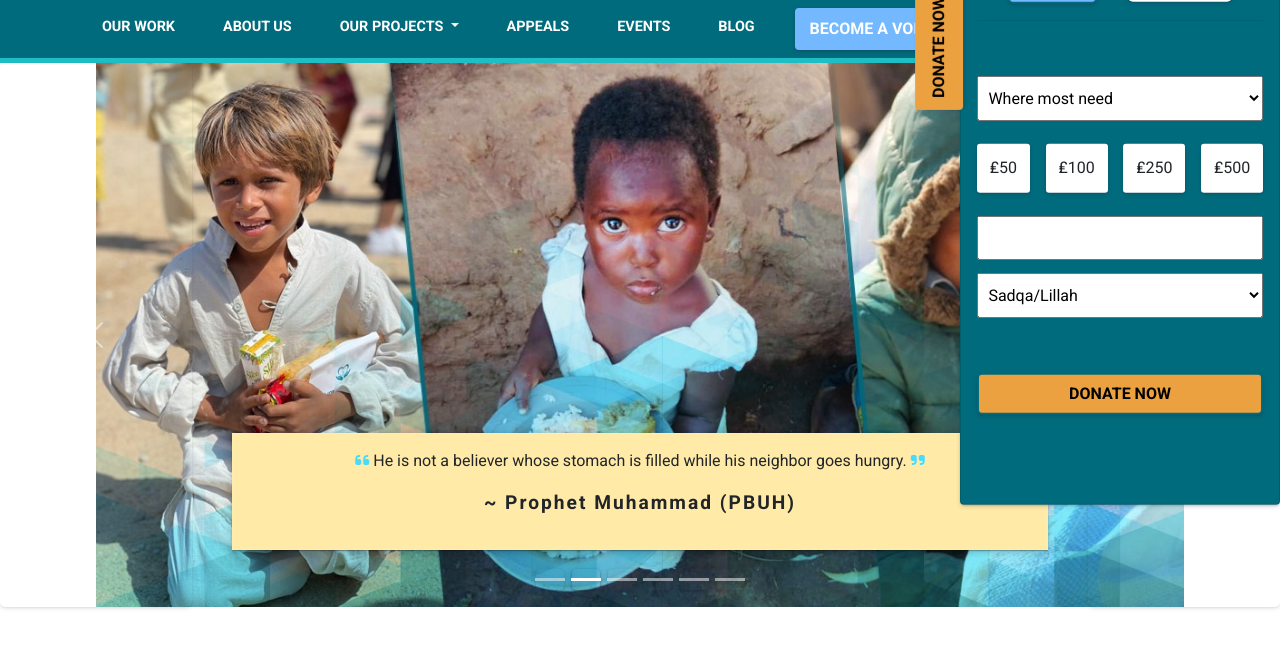
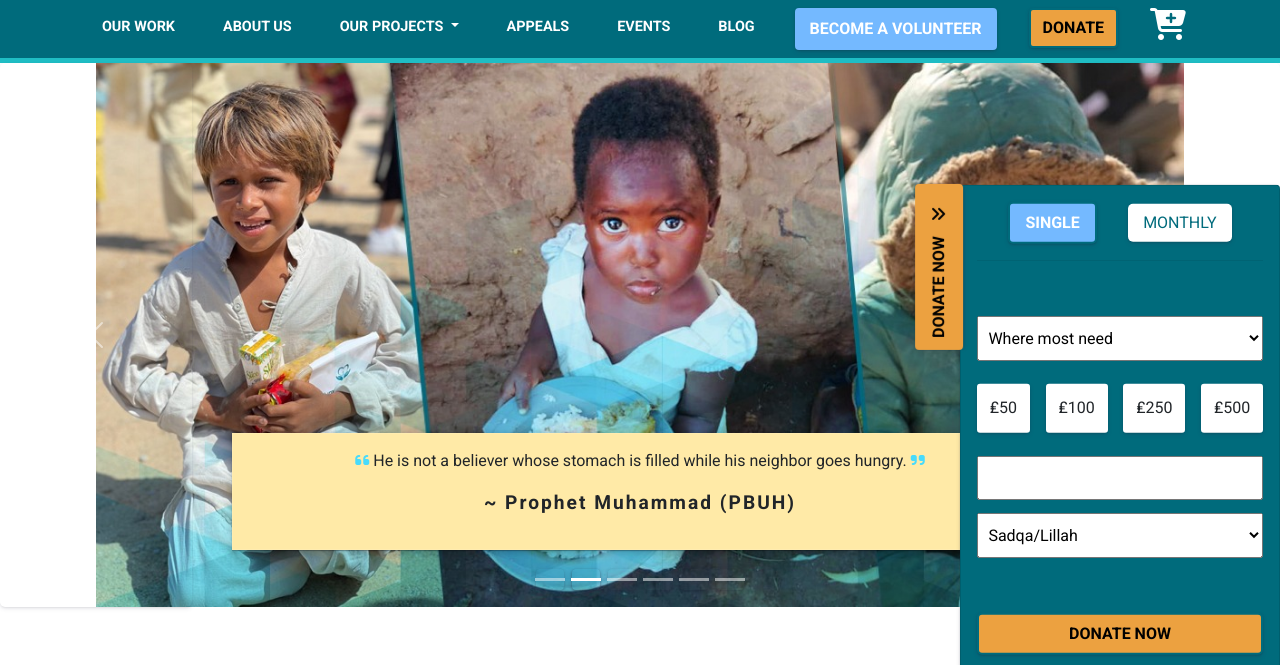
Before and after one commit to aneela-oad/humanity-calling, a plain HTML site: page index.html in a window 1280 px wide. Shown: the top 665 px of the page. Drawn offline with nearby package versions, Linux system fonts and the light colour scheme.

Commit message:
removing extra files

```diff
--- a/assets/sass/pages/_home.scss
+++ b/assets/sass/pages/_home.scss
@@ -427,9 +427,9 @@
     }
 }
 
-@media (max-width:3000px) and (min-width: 280px){
+@media (max-width:1200px) and (min-width: 280px){
     .widget-btn{
-        top: 40%;
+        top: 50%;
         z-index: 99999;
     }
 }
```
Also changed, not shown: index.html (+1 -1 lines), assets/images/green-earth.png (deleted), assets/sass/main.css.
